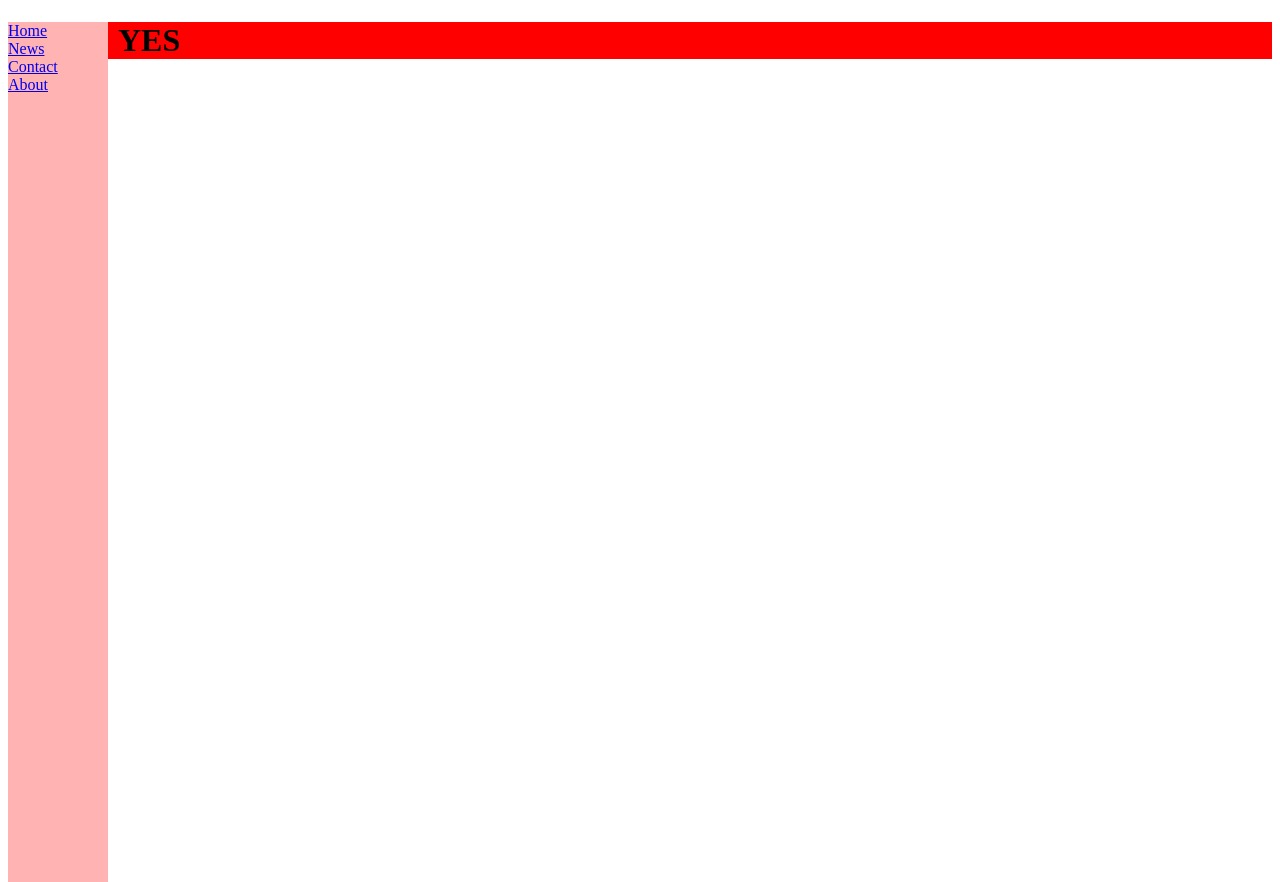
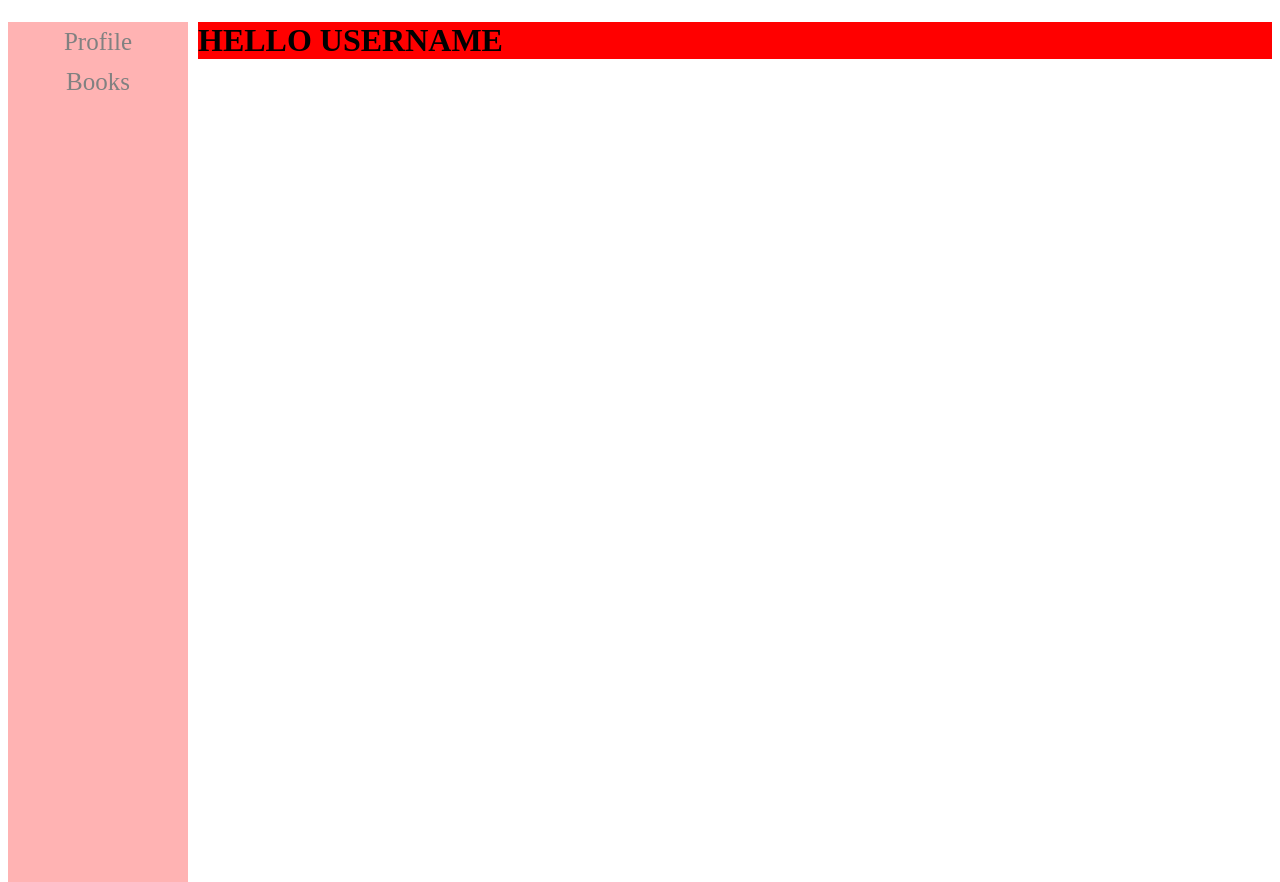
Before and after one commit to whitehammer55/LibraryMgmtSys, a PHP site: page / in a window 1280 px wide. Shown: the part 58-940 px from the top of the page. Run offline with PHP 8.4, Linux system fonts and the light colour scheme.

Commit message:
Create skeleton for website

```diff
--- a/sample/global_constants.php
+++ b/sample/global_constants.php
@@ -1,5 +1,5 @@
 <?php
-define("SIDE_NAV_WIDTH", "100px");
+define("SIDE_NAV_WIDTH", 180);
 
 
 
--- a/sample/index.php
+++ b/sample/index.php
@@ -8,28 +8,19 @@
     <meta http-equiv="X-UA-Compatible" content="ie=edge">
     <title>Document</title>
 
-    <style type="text/css">
-        .header {
-            background-color: #fef230;
+    <link rel="stylesheet" type="text/css" href="style.php">
+
+
+    <?php
+        function isLoginCredentialsValid($userid, $password){
+
+
+            return true;
         }
-        .main-content {
-            background-color: #ff0000;
-            margin-left: <?php echo SIDE_NAV_WIDTH; ?>;
-            padding-left: 10px;
-        }
-        .nav-bar {
-            background-color: #ffb3b3;
-            width: <?php echo SIDE_NAV_WIDTH; ?>;
-            position: fixed; /* Fixed Sidebar (stay in place on scroll) */
-            height: 100%; /* Full-height */
-            z-index: 1;  /*Stay on top */
-
-        }
-    </style>
-
+     ?>
 </head>
 <body>
-    <div class="header" style>
+    <div class="header">
 
         <?php
             // Uses absolute path when no forward slash
@@ -47,7 +38,40 @@
 
     <div class="main-content">
 
-        <h1>YES</h1>
+        <?php
+
+        // REMOVE
+        echo "
+        <h1>
+        HELLO USERNAME
+        </h1>";
+        // REMOVE
+
+        // check if POST request
+        if($_SERVER["REQUEST_METHOD"] == "POST") {
+            // username and password sent from form
+
+
+            $userid   = isset($_POST["u_id"])  ? $_POST["u_id"]  : '0';
+            $password = isset($_POST["u_pwd"]) ? $_POST["u_pwd"] : '0';
+            // check if these elements are available
+            // if not, then use '0' as default value
+
+
+            if (isLoginCredentialsValid($userid, $password )){
+                // if user login is correct
+
+                echo "HELLO, " . $userid . "<br>";
+
+            }
+            else{
+                // redirect to login page
+            }
+
+        }// POST
+
+        ?>
+
     </div>
 
 </body>
--- a/sample/nav-bar.php
+++ b/sample/nav-bar.php
@@ -9,11 +9,16 @@
         margin: 0;
         padding: 0;
 
-        width: <?php echo SIDE_NAV_WIDTH ;?>;
+        width: <?php echo SIDE_NAV_WIDTH . 'px' ;?>;
         }
 
     li a {
         display: block;
+        padding: 6px 8px 6px 8px;
+        text-decoration: none;
+        font-size: 25px;
+        color: #818181;
+        text-align: center;
     }
 
     /* Change the link color on hover */
@@ -22,17 +27,10 @@
         color: white;
     }
 
-    /* Set this value to the correct page
-    in the start code of each page */
-    .active {
-        background-color: #4CAF50;
-        color: white;
-    }
 </style>
 
 <ul>
-  <li><a href="default.asp">Home</a></li>
-  <li><a href="news.asp">News</a></li>
-  <li><a href="contact.asp">Contact</a></li>
-  <li><a href="about.asp">About</a></li>
+  <li><a href="index.php">Profile</a></li>
+  <li><a href="books.php">Books</a></li>
+
 </ul>
--- /dev/null
+++ b/sample/style.php
@@ -0,0 +1,31 @@
+
+<?php
+    header("Content-type: text/css; charset: UTF-8");
+    // Rest of the file is interpreted as CSS
+
+    // Source:
+    // https://css-tricks.com/css-variables-with-php/
+
+    // This line is needed to include PHP variables from global constants
+    require_once 'global_constants.php';
+
+
+?>
+
+
+.header {
+    background-color: #fef230;
+}
+.main-content {
+    background-color: #ff0000;
+    margin-left: <?php echo (SIDE_NAV_WIDTH + 10) . 'px'; ?>;
+    /* + 10 is provide gap between side bar and main content */
+
+}
+.nav-bar {
+    background-color: #ffb3b3;
+    width: <?php echo SIDE_NAV_WIDTH . 'px'; ?>;
+    position: fixed; /* Fixed Sidebar (stay in place on scroll) */
+    height: 100%; /* Full-height */
+    z-index: 1;  /*Stay on top */
+}
```
Also changed, not shown: sample/books.php (added, +57 -0 lines), sample/login_page.php (+11 -8 lines), sample/starter_file.php (added, +52 -0 lines).
